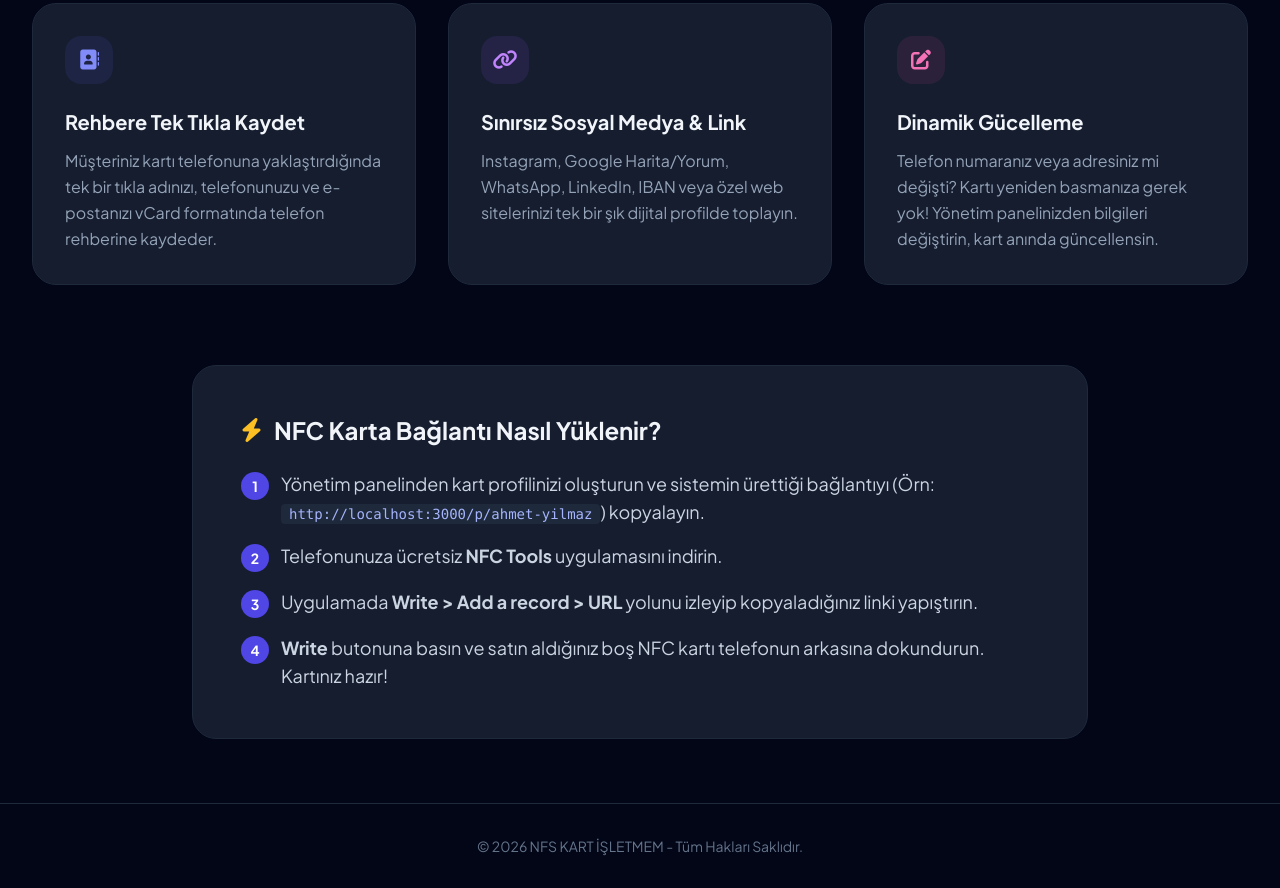
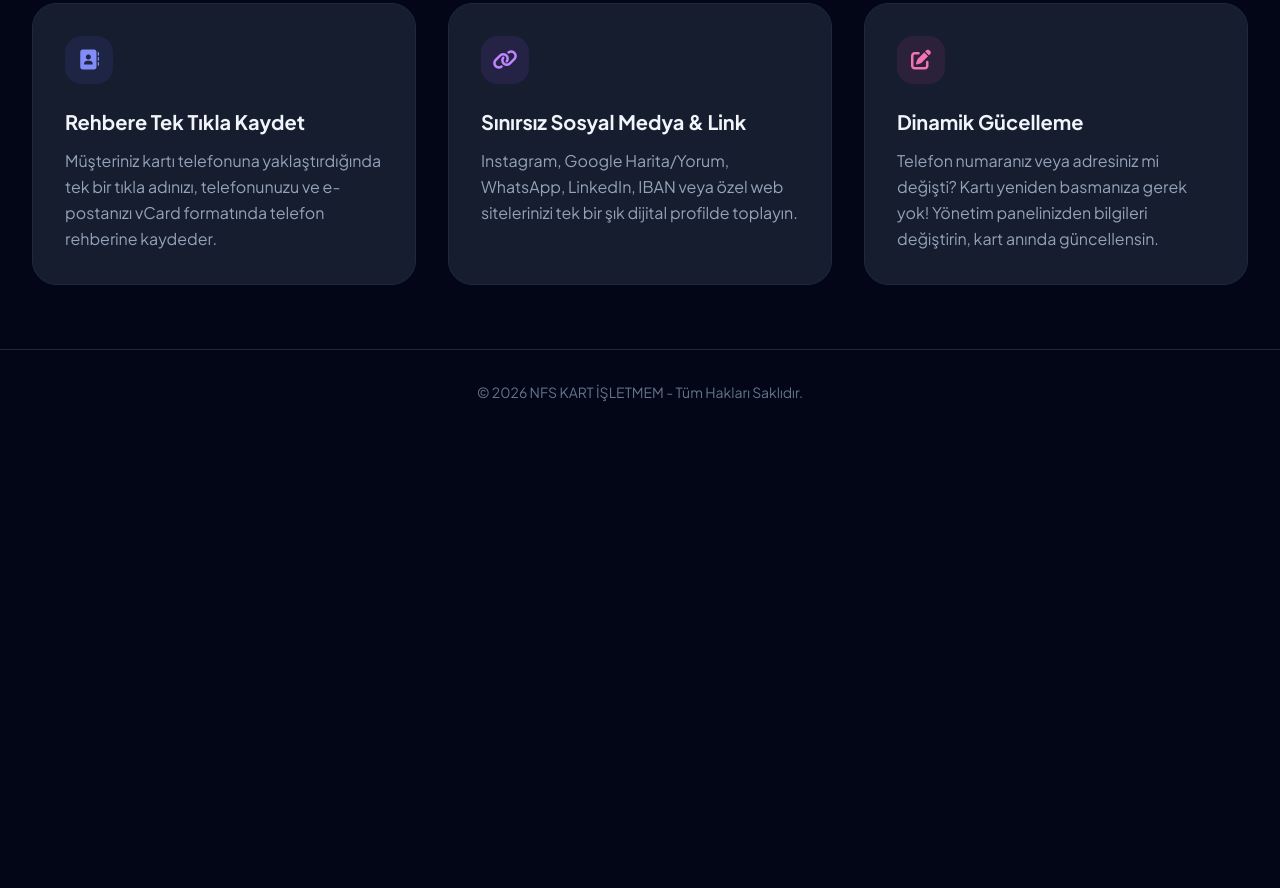
Before and after one commit to Ravix06/nfc-kart, a website: page public/index.html in a window 1280 px wide. Shown: the part 678-1566 px from the top of the page. After the commit the page ends 1112 px from the top, so only its background shows below. Drawn offline with nearby package versions, Linux system fonts and the light colour scheme.

Commit message:
Add files via upload

```diff
--- a/public/index.html
+++ b/public/index.html
@@ -101,31 +101,7 @@
             </div>
         </div>
 
-        <!-- How to Write NFC Section -->
-        <div class="mt-20 glass-card p-8 sm:p-12 rounded-3xl border border-slate-800 w-full max-w-4xl text-left">
-            <h2 class="text-2xl font-bold text-slate-100 mb-6 flex items-center space-x-3">
-                <i class="fa-solid fa-bolt text-amber-400"></i>
-                <span>NFC Karta Bağlantı Nasıl Yüklenir?</span>
-            </h2>
-            <ol class="space-y-4 text-slate-300 text-lg">
-                <li class="flex items-start space-x-3">
-                    <span class="bg-indigo-600 text-white font-bold w-7 h-7 rounded-full flex items-center justify-center text-sm shrink-0 mt-0.5">1</span>
-                    <span>Yönetim panelinden kart profilinizi oluşturun ve sistemin ürettiği bağlantıyı (Örn: <code class="bg-slate-800 px-2 py-0.5 rounded text-indigo-300 font-mono text-sm">http://localhost:3000/p/ahmet-yilmaz</code>) kopyalayın.</span>
-                </li>
-                <li class="flex items-start space-x-3">
-                    <span class="bg-indigo-600 text-white font-bold w-7 h-7 rounded-full flex items-center justify-center text-sm shrink-0 mt-0.5">2</span>
-                    <span>Telefonunuza ücretsiz <strong>NFC Tools</strong> uygulamasını indirin.</span>
-                </li>
-                <li class="flex items-start space-x-3">
-                    <span class="bg-indigo-600 text-white font-bold w-7 h-7 rounded-full flex items-center justify-center text-sm shrink-0 mt-0.5">3</span>
-                    <span>Uygulamada <strong>Write > Add a record > URL</strong> yolunu izleyip kopyaladığınız linki yapıştırın.</span>
-                </li>
-                <li class="flex items-start space-x-3">
-                    <span class="bg-indigo-600 text-white font-bold w-7 h-7 rounded-full flex items-center justify-center text-sm shrink-0 mt-0.5">4</span>
-                    <span><strong>Write</strong> butonuna basın ve satın aldığınız boş NFC kartı telefonun arkasına dokundurun. Kartınız hazır!</span>
-                </li>
-            </ol>
-        </div>
+
     </main>
 
     <!-- Footer -->
```
